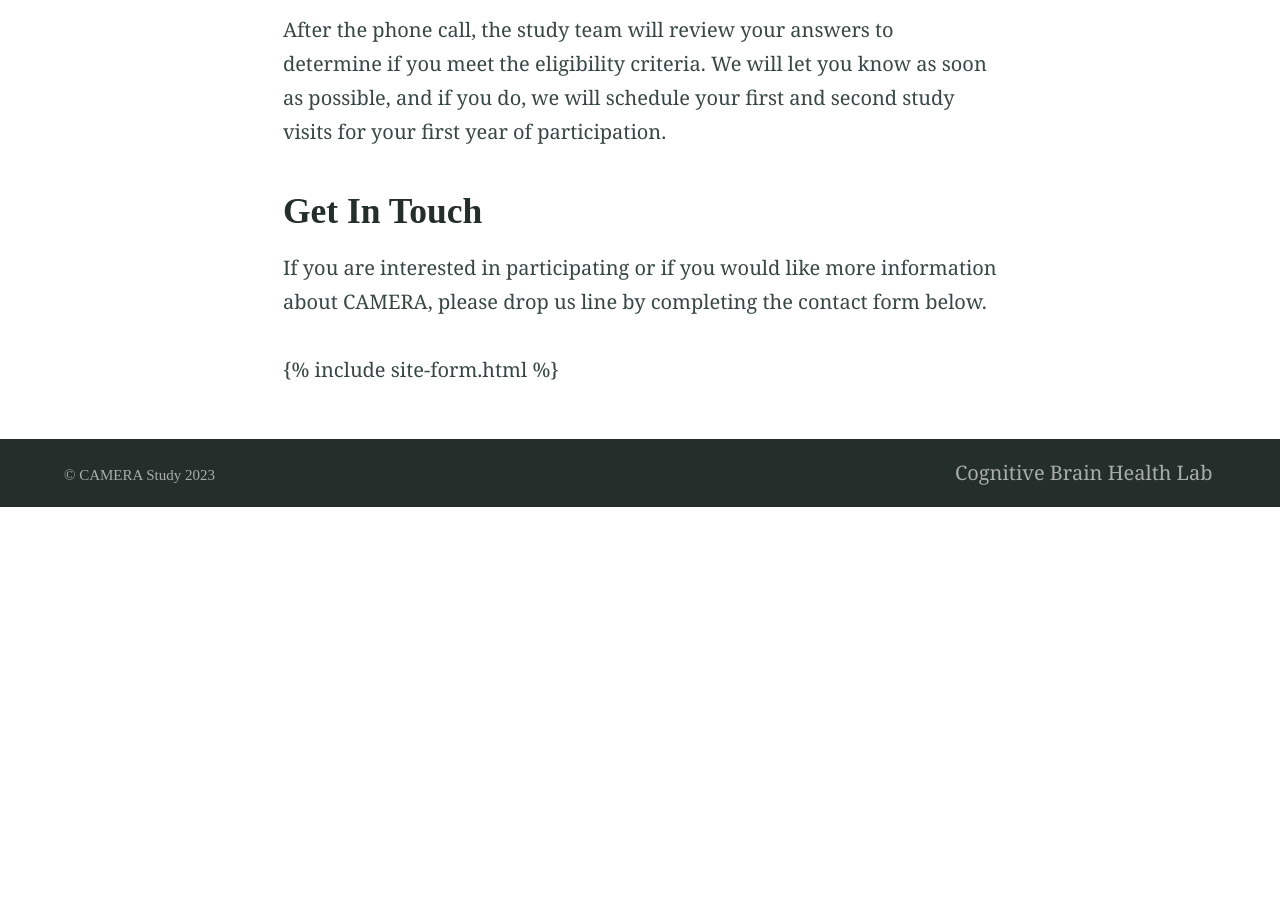
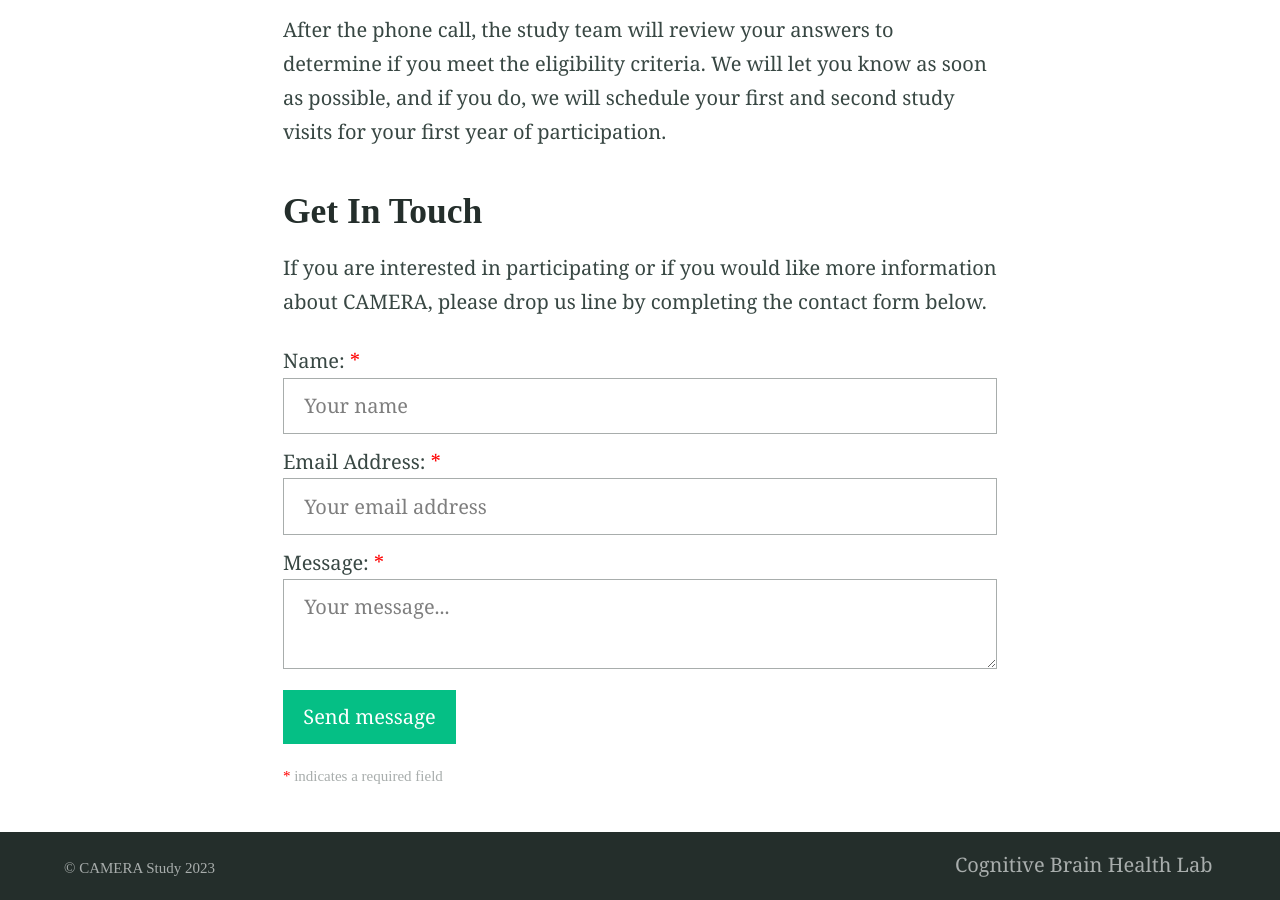
Before and after one commit to camerastudy/camerastudy.github.io, a Jekyll site: the page built from participate.md, in a window 1280 px wide and 900 px high, scrolled down 957 px. Built offline with Jekyll 4.4.1, drawn with Linux system fonts in a browser that asks for light colours; our own code applies the rules of GitHub Pages for plain Markdown files; before the commit the page ends 1464 px from its top, so only the background shows below that.

Commit message:
Update participate

```diff
--- a/participate.md
+++ b/participate.md
@@ -24,4 +24,4 @@ of participation.
 If you are interested in participating or if you would like more information about CAMERA, please drop us line by completing
 the contact form below.
 
-{% raw %} {% include site-form.html %} {% endraw %}
+{% include site-form.html %}
```
